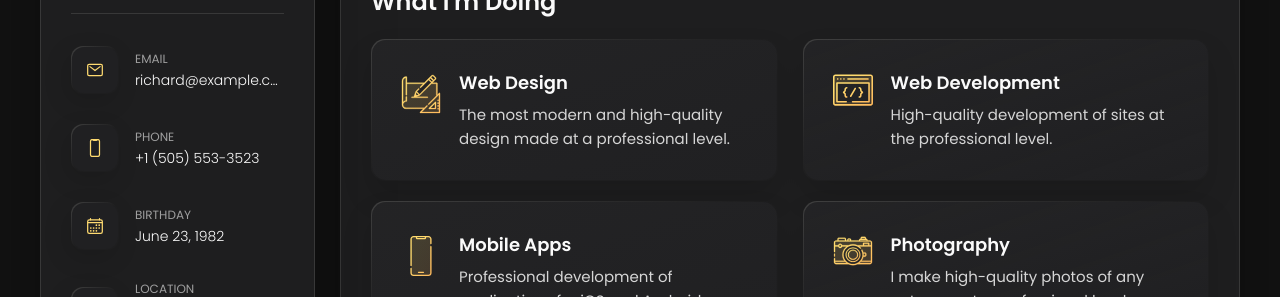
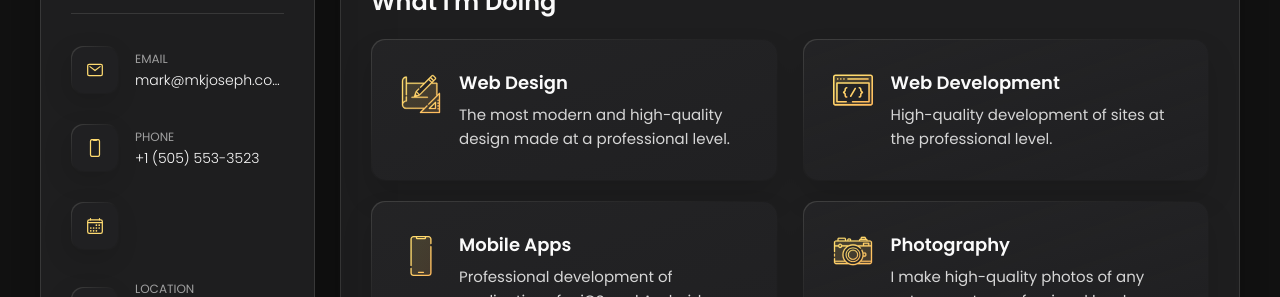
Before and after one commit to mkjosephwebsite/mkjosephwebsite, a plain HTML site: page index.html in a window 1280 px wide. Shown: the part 394-691 px from the top of the page. Drawn offline with nearby package versions, Linux system fonts and the light colour scheme.

Commit message:
Update index.html

```diff
--- a/index.html
+++ b/index.html
@@ -74,7 +74,7 @@
             <div class="contact-info">
               <p class="contact-title">Email</p>
 
-              <a href="mailto:richard@example.com" class="contact-link">richard@example.com</a>
+              <a href="mailto:mark@mkjoseph.com" class="contact-link">mark@mkjoseph.com</a>
             </div>
 
           </li>
@@ -100,9 +100,6 @@
             </div>
 
             <div class="contact-info">
-              <p class="contact-title">Birthday</p>
-
-              <time datetime="1982-06-23">June 23, 1982</time>
             </div>
 
           </li>
```
